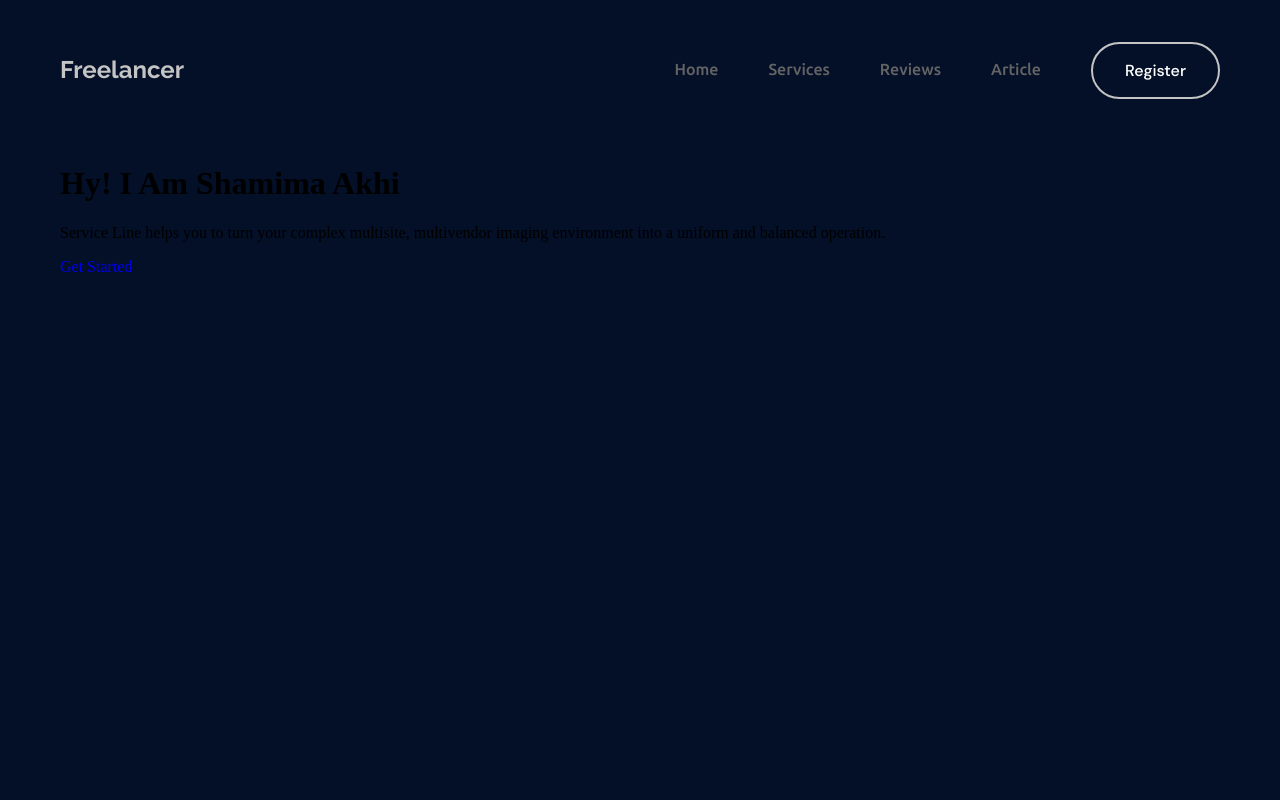
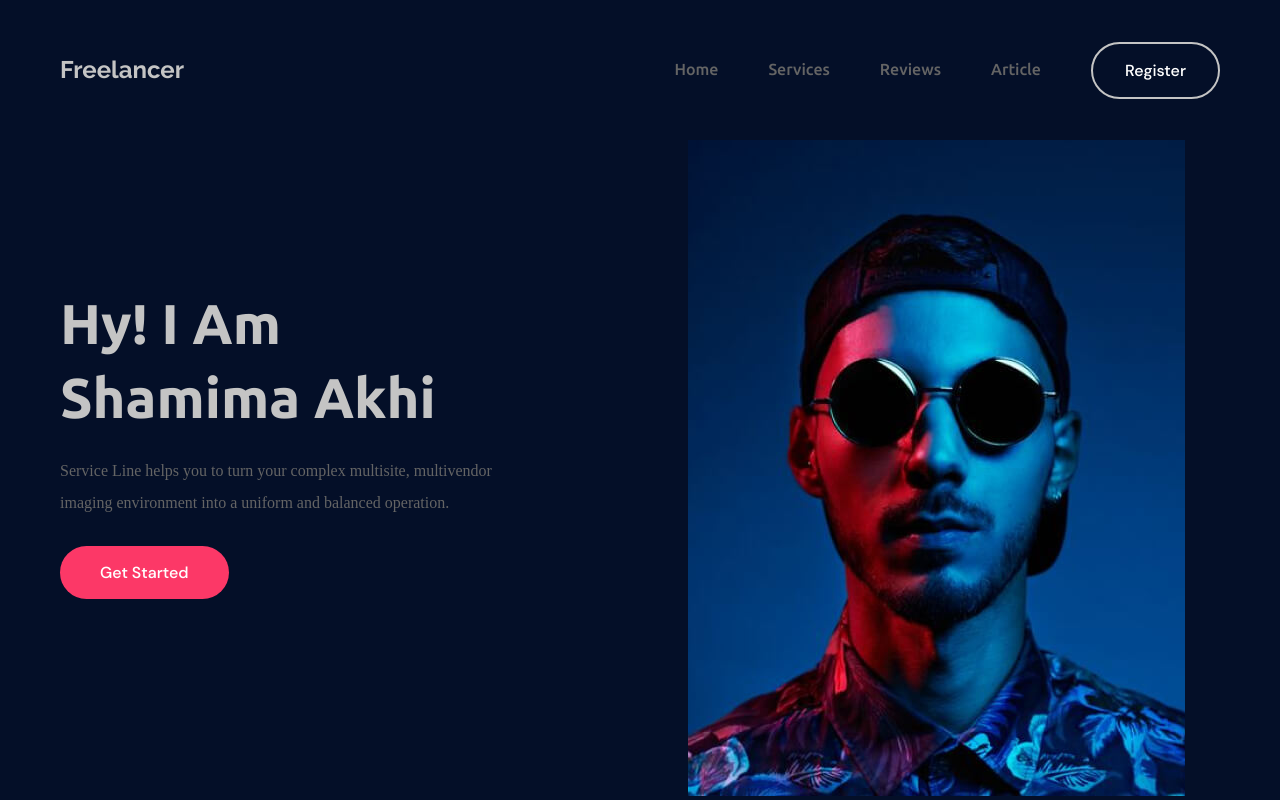
Before and after one commit to Bakhrom-Khalikulov/freelancer-client, a plain HTML site: page index.html in a window 1280 px wide. Drawn offline with Linux system fonts and the light colour scheme.

Commit message:
hero done

```diff
--- a/css/main.css
+++ b/css/main.css
@@ -134,10 +134,14 @@ a{
     text-decoration: none;
 }
 
-/* ************** HEADER STYLE STARTS *************** */
-.site-header{
+/* ************** HEADER-HERO STYLE STARTS *************** */
 
+.header-hero{
+    /* width: 100%;
+    background-image: url(../images/background_dec.png);
+    background-repeat: no-repeat; */
 }
+
 
 .site-header__wrapper{
     padding-top: 56px;
@@ -190,3 +194,64 @@ a{
     color: #C4C4C4;
 }
 /* ************** HEADER STYLE ENDS *************** */
+
+
+/* ************** HERO STYLE STARTS *************** */
+.hero-section{
+    margin-top: 143px;
+}
+
+.hero-section__wrapper{
+    position: relative;
+}
+
+.hero-section__wrapper--start{
+    width: 100%;
+    max-width: 500px;
+}
+
+.hero-section__title{
+    margin-top: 0;
+    margin-bottom: 20px;
+    font-family: 'Ubuntu';
+    font-style: normal;
+    font-weight: 700;
+    font-size: 56px;
+    line-height: 74px;
+    text-transform: capitalize;
+    color: #C4C4C4;
+}
+
+.hero-section__desc{
+    width: 487px;
+    margin-top: 0;
+    margin-bottom: 40px;
+    font-weight: 400;
+    font-size: 16px;
+    line-height: 32px;
+    color: #646464;
+}
+
+.hero-section__link{
+    margin-top: 0;
+    margin-bottom: 233px;
+    padding: 16px 40px;
+    font-family: 'DM Sans';
+    font-style: normal;
+    font-weight: 500;
+    font-size: 16px;
+    line-height: 180%;
+    color: #FFFFFF;
+    background: #FC3867;
+    border-radius: 87px;
+}
+
+.hero-section__img{
+    width: 497px;
+    height: 656px;
+    position: absolute;
+    top: 140px;
+    right: calc(50% - 545px);
+}
+
+/* ************** HERO STYLE ENDS *************** */
--- a/index.html
+++ b/index.html
@@ -10,7 +10,7 @@
 <body>
 
     <!-- HEADER-HERO STARTS -->
-
+    <div class="header-hero">
         <!-- HEADER SECTION STARTS -->
         <header class="site-header">
             <div class="container">
@@ -46,9 +46,10 @@
         <!-- HERO SECTION STARTS -->
         <div class="hero-section">
             <div class="container">
+                <div class="hero-section__wrapper">
                     <div class="hero-section__wrapper--start">
                         <h1 class="hero-section__title">
-                    Hy! I Am
+                            Hy! I Am <br>
                             Shamima Akhi
                         </h1>
                         <p class="hero-section__desc">
@@ -59,8 +60,18 @@
                         </a>
                     </div>
                 </div>
+
+                <img class="hero-section__img"
+                src="./images/hero.jpg"
+                srcset="./images/hero.jpg 1x, ./images/hero@2x 2x"
+                width="497"
+                height="656"
+                alt="Shamima Akhi" >
+            </div>
         </div>
         <!-- HERO SECTION ENDS -->
+
+    </div>
 
 
     <!-- HEADER-HERO ENDS -->
```
Also changed, not shown: images/background_dec2.png (added). Lines whose indentation alone changed are shown as unchanged.
